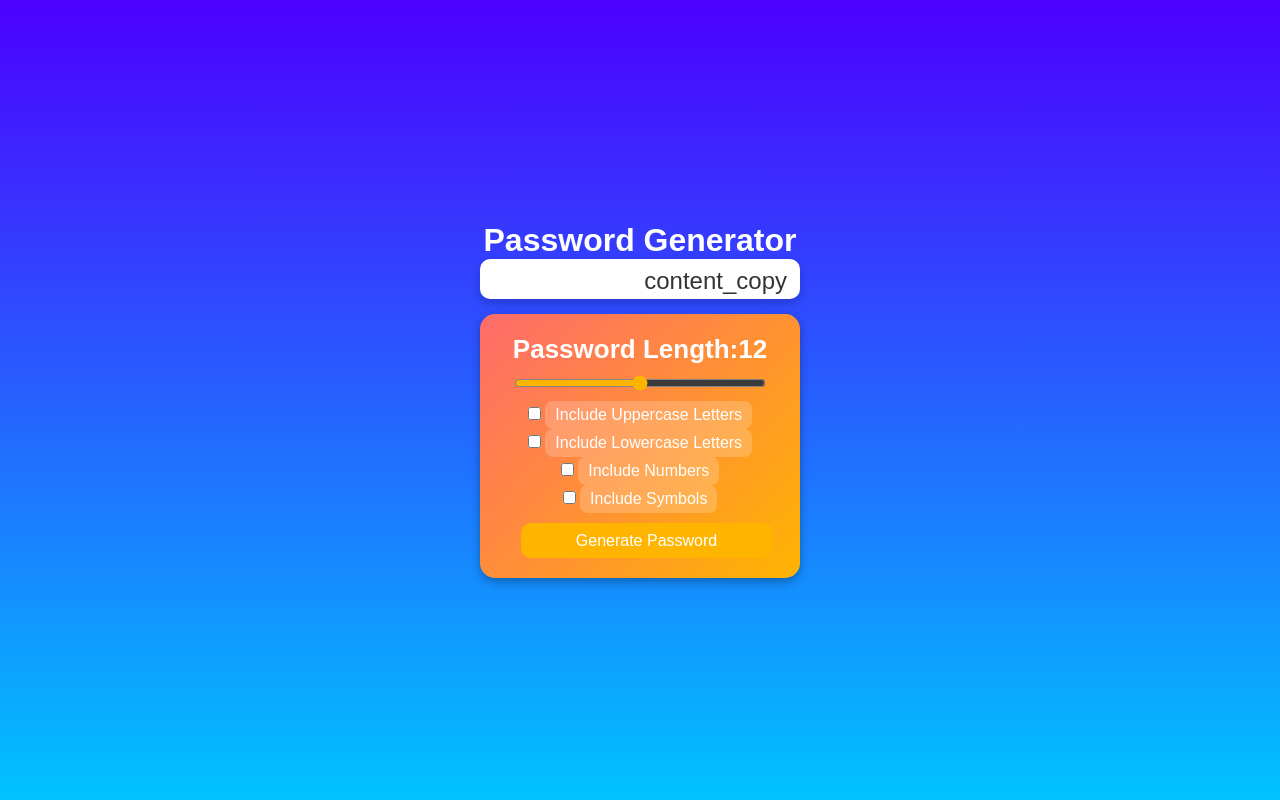
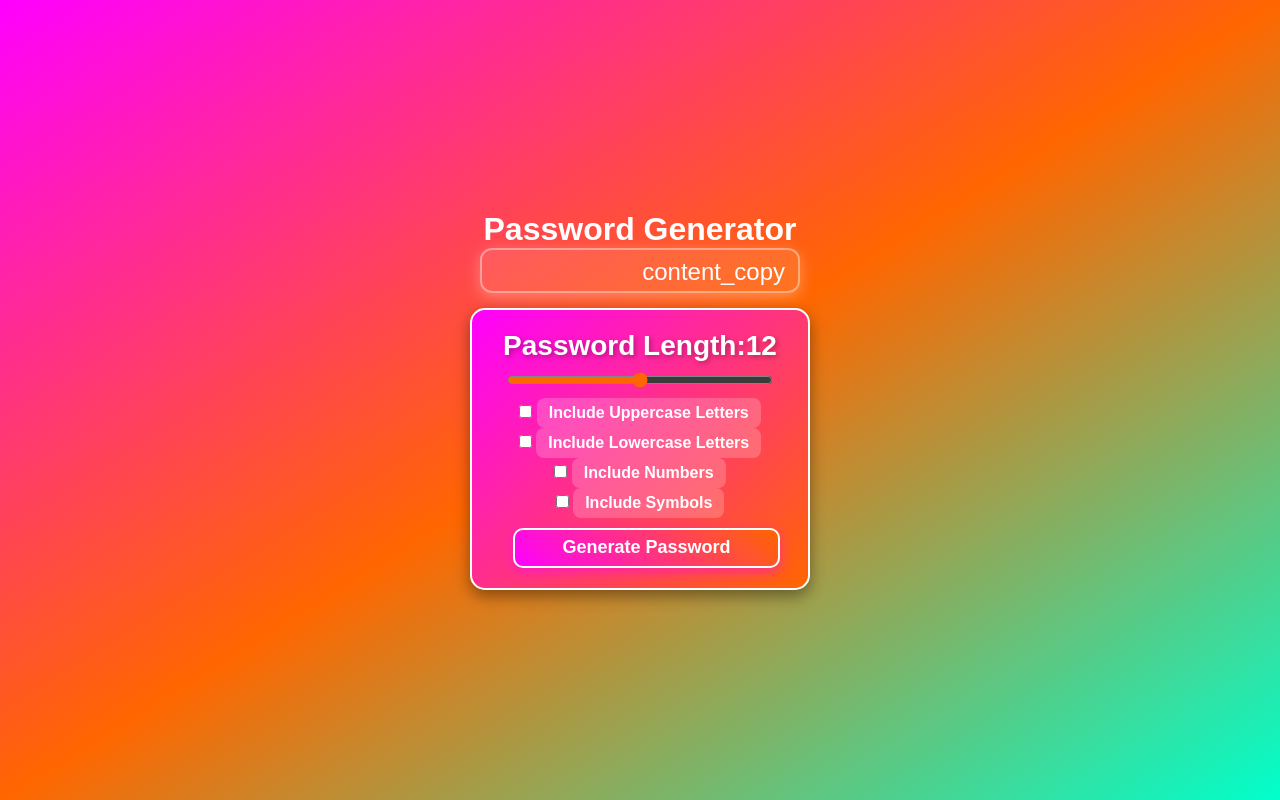
Before and after one commit to Gouravvyas04/Password-Generator, a plain HTML site: page index.html in a window 1280 px wide. Drawn offline with nearby package versions, Linux system fonts and the light colour scheme.

Commit message:
Update pass.css

```diff
--- a/pass.css
+++ b/pass.css
@@ -6,7 +6,7 @@
 }
 
 body {
-    background: linear-gradient(to bottom, #4c00ff, #00c3ff);
+    background: linear-gradient(to bottom right, #ff00ff, #ff6600, #00ffcc);
     width: 100vw;
     height: 100vh;
     display: flex;
@@ -25,19 +25,21 @@ body {
 
 .textarea {
     width: 320px;
-    height: 40px;
-    border-radius: 10px;
-    background-color: #ffffff;
-    color: #333;
+    height: 45px;
+    border-radius: 12px;
+    background-color: rgba(255, 255, 255, 0.1);
+    color: white;
     display: flex;
     align-items: center;
     padding: 5px;
-    box-shadow: 0px 4px 10px rgba(0, 0, 0, 0.2);
+    box-shadow: 0px 4px 15px rgba(255, 255, 255, 0.3);
     transition: 0.3s ease-in-out;
+    border: 2px solid rgba(255, 255, 255, 0.4);
 }
 
 .textarea:hover {
     transform: scale(1.05);
+    border-color: white;
 }
 
 .txt {
@@ -50,7 +52,7 @@ body {
     font-weight: 600;
     padding-left: 10px;
     outline: none;
-    color: #333;
+    color: white;
 }
 
 .copy-symbol {
@@ -58,31 +60,36 @@ body {
     transition: 0.3s;
     padding: 8px;
     border-radius: 50%;
+    color: white;
 }
 
 .copy-symbol:hover {
-    background-color: rgba(255, 255, 255, 0.5);
+    background-color: rgba(255, 255, 255, 0.2);
+    transform: scale(1.1);
 }
 
 .main-function {
     padding: 20px;
-    width: 320px;
-    background: linear-gradient(135deg, #ff6b6b, #ffb400);
+    width: 340px;
+    background: linear-gradient(135deg, #ff00ff, #ff6600);
     border-radius: 15px;
     margin-top: 15px;
     text-align: center;
-    box-shadow: 0px 4px 10px rgba(0, 0, 0, 0.3);
+    box-shadow: 0px 6px 15px rgba(0, 0, 0, 0.4);
     transition: 0.3s ease-in-out;
+    border: 2px solid white;
 }
 
 .main-function:hover {
     transform: translateY(-5px);
+    box-shadow: 0px 6px 20px rgba(255, 255, 255, 0.5);
 }
 
 h3 {
-    font-size: 26px;
+    font-size: 28px;
     color: white;
     margin-bottom: 10px;
+    text-shadow: 2px 2px 5px rgba(0, 0, 0, 0.3);
 }
 
 .inp {
@@ -92,7 +99,7 @@ h3 {
 }
 
 input[type="range"] {
-    accent-color: #ffb400;
+    accent-color: #ff6600;
     cursor: pointer;
     width: 90%;
     margin: 10px auto;
@@ -106,12 +113,13 @@ input[type="range"] {
 .inp label {
     display: inline-block;
     margin-right: 10px;
-    padding: 5px 10px;
+    padding: 6px 12px;
     border-radius: 8px;
     background: rgba(255, 255, 255, 0.2);
     color: white;
     cursor: pointer;
     transition: 0.3s;
+    font-weight: bold;
 }
 
 .inp label:hover {
@@ -120,21 +128,24 @@ input[type="range"] {
 
 .pass {
     width: 90%;
-    height: 35px;
+    height: 40px;
     margin-left: 13px;
     border-radius: 10px;
     border: none;
-    background-color: #ffb400;
-    font-size: 16px;
-    font-weight: 500;
+    background: linear-gradient(45deg, #ff00ff, #ff6600);
+    font-size: 18px;
+    font-weight: bold;
     color: white;
     text-align: center;
     margin-top: 10px;
     transition: 0.3s;
     cursor: pointer;
+    box-shadow: 0px 4px 12px rgba(255, 0, 255, 0.5);
+    border: 2px solid white;
 }
 
 .pass:hover {
-    background-color: #ff9100;
+    background: linear-gradient(45deg, #ff6600, #ff00ff);
     transform: scale(1.05);
+    box-shadow: 0px 6px 15px rgba(255, 255, 255, 0.5);
 }
```
